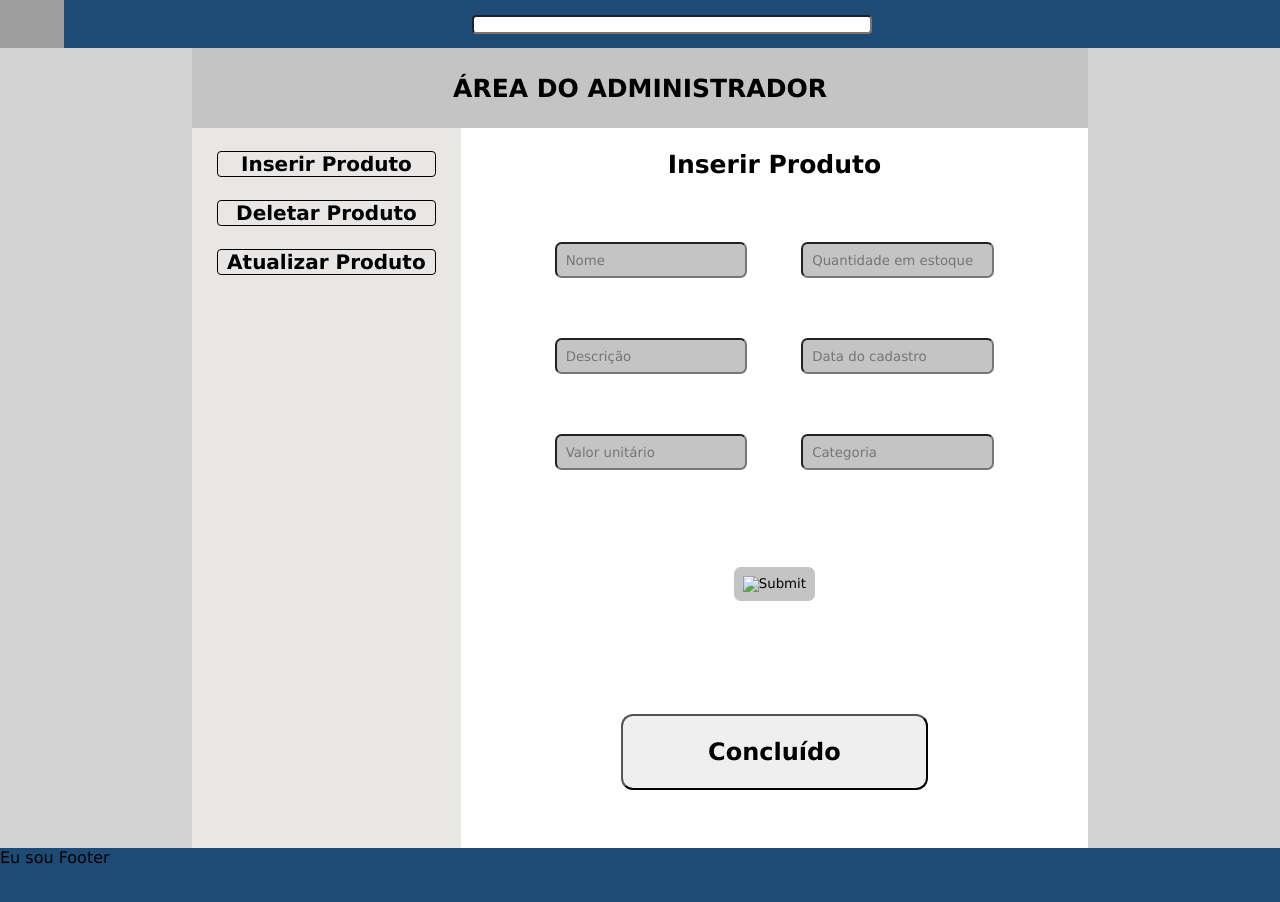
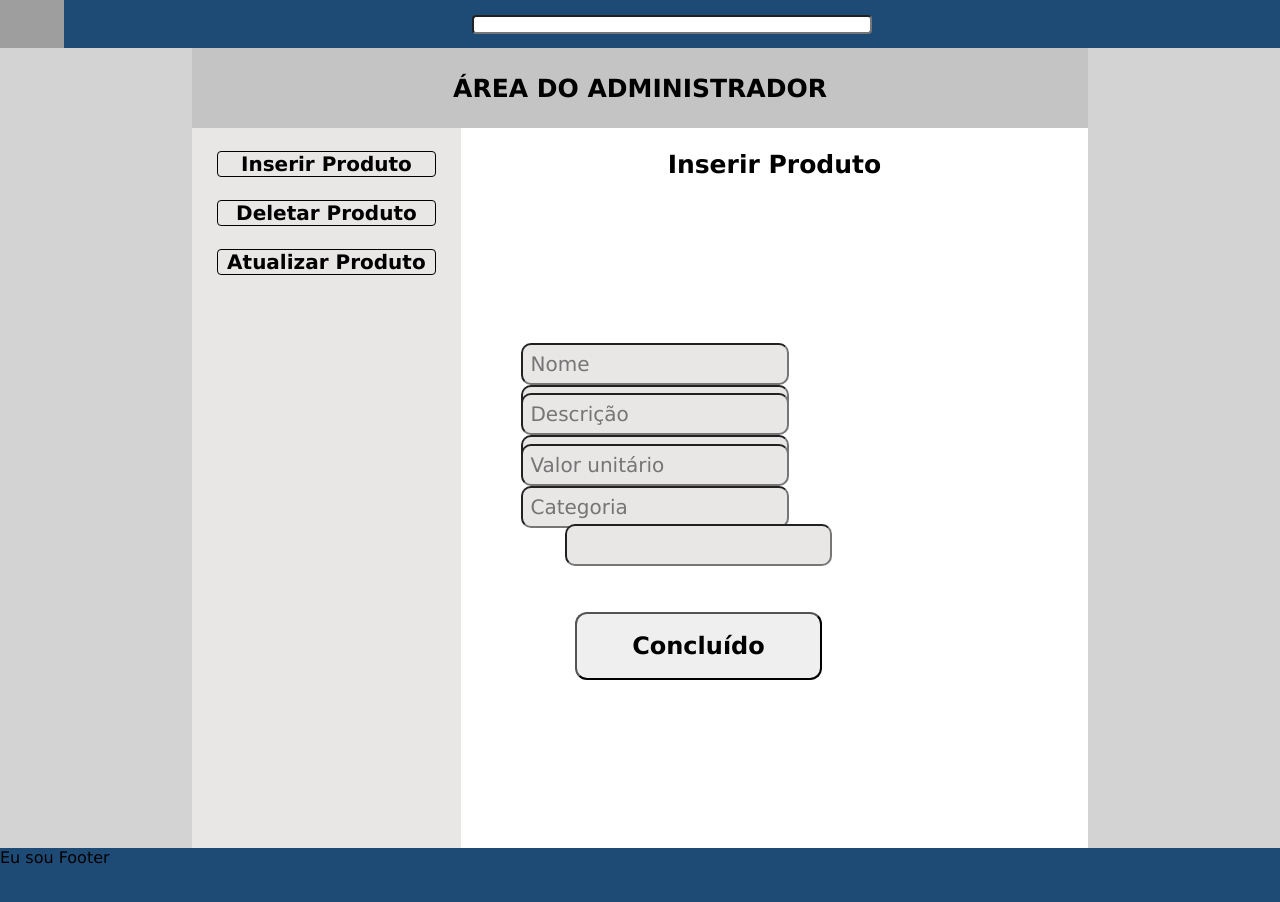
Before and after one commit to MateuscMachado/ecommerce-comunidata, a React (Create React App) app: page /admin in a window 1280 px wide. Both pictures are taken after a click on the item "Inserir Produto". Shown: the top 902 px of the page. Built offline with nearby package versions, Linux system fonts and the light colour scheme; no server answers; grey boxes are pictures that could not be loaded.

Commit message:
Mudanças nos Inputs de Administrador

```diff
--- a/src/components/AtualizarProduto/index.js
+++ b/src/components/AtualizarProduto/index.js
@@ -1,3 +1,5 @@
+import {useState} from 'react';
+
 import {
     Container,
     Title,
@@ -6,31 +8,46 @@ import {
     AreaImage,
     AreaButton,
     Button,
+    InfoID
 } from "./styles"
 
 function AtualizarProduto() {
+
+    const [infoProduto, setInfoProduto] = useState([]);
+
+
+
+    /* // Setar as novas informações de produto
+    function apiRequest() {
+
+        setInfoProduto(produtos);
+    }
+    */
     return (
         <Container>
             <Title>
                 Atualizar Produto
             </Title>
+            <InfoID>
+                <Input id="InputID" type="text" placeholder="ID do produto" />
+            </InfoID>
             <InfoProduct>
-                <Input type="text" placeholder="Nome" />
-                <Input type="text"placeholder="Quantidade em estoque" />
+                <Input id="InputNome" type="text" placeholder="Nome" />
+                <Input id="InputQuantidade" type="text"placeholder="Quantidade em estoque" />
             </InfoProduct>
             <InfoProduct>
-                <Input type="text" placeholder="Descrição" />
-                <Input type="text" placeholder="Data do cadastro" />
+                <Input id="InputDescricao" type="text" placeholder="Descrição" />
+                <Input id="InputCadastro" type="text" placeholder="Data do cadastro" />
             </InfoProduct>
             <InfoProduct>
-                <Input type="text" placeholder="Valor unitário" />
-                <Input type="text" placeholder="Categoria" />
+                <Input id="InputValor" type="text" placeholder="Valor unitário" />
+                <Input id="InputCategoria" type="text" placeholder="Categoria" />
             </InfoProduct>
             <AreaImage>
                 <Input type="image"/>
             </AreaImage>
             <AreaButton>
-                <Button>Concluído</Button>
+                <Button onClick="" >Concluído</Button>
             </AreaButton>
         </Container>
     )
--- a/src/components/AtualizarProduto/styles.js
+++ b/src/components/AtualizarProduto/styles.js
@@ -9,9 +9,18 @@ export const Container = styled.div`
 `
 
 export const Input = styled.input`
-    background-color: #c4c4c4;
+    background-color: #e9e6e6;
     padding: 2%;
+    font-size: 20px;
     border-radius: 0.5em;
+`
+
+export const InfoID = styled.div`
+    display: flex;
+    align-items: center;
+    justify-content: center;
+    width: 70%;
+    height: 5%;
 `
 
 export const Title = styled.div`
--- a/src/components/InserirProduto/index.js
+++ b/src/components/InserirProduto/index.js
@@ -1,3 +1,6 @@
+import { useEffect, useState } from "react"
+import { api } from "../../services/api";
+
 import {
     Container,
     Title,
@@ -9,29 +12,72 @@ import {
 } from "./styles"
 
 function InserirProduto() {
+
+    const initialFormState = {
+        nome: '',
+        quantidade: '',
+        descricao: '',
+        dataCadastro: '',
+        valorUnitario: '',
+        categoria: '',
+        urlImagem: '',
+    }
+
+    const [form, setForm] = useState(initialFormState);
+    const [listaProdutos, setListaProdutos] = useState([]);
+
+    const setInput = (newValue) => {
+        setForm(form => (
+            { ...form, ...newValue }
+        ))
+    }
+
+    useEffect(() => {
+        async function handleProducts() {
+            const response = await api.get(`/produtos`)
+            setListaProdutos(response.data)
+        }
+        handleProducts();
+    }, [])
+
     return (
         <Container>
             <Title>
                 Inserir Produto
             </Title>
+
+            <form onSubmit="">
             <InfoProduct>
-                <Input type="text" placeholder="Nome" />
-                <Input type="text"placeholder="Quantidade em estoque" />
+                <Input id="InputNome" type="text" placeholder="Nome"
+                    onChange={e => setInput({ nome: e.target.value })}
+                    label="Nome"/>
+                <Input id="InputQuantidade" type="text" placeholder="Quantidade em estoque"
+                    onChange={e => setInput({ quantidade: e.target.value })}
+                    label="Quantidade"/>
             </InfoProduct>
             <InfoProduct>
-                <Input type="text" placeholder="Descrição" />
-                <Input type="text" placeholder="Data do cadastro" />
+                <Input id="InputDescricao" type="text" placeholder="Descrição"
+                    onChange={e => setInput({ descricao: e.target.value })}
+                    label="Descricao"/>
+                <Input id="InputCadastro" type="text" placeholder="Data do cadastro"
+                    onChange={e => setInput({ dataCadastro: e.target.value })}
+                    label="Data-do-Cadastro"/>
             </InfoProduct>
             <InfoProduct>
-                <Input type="text" placeholder="Valor unitário" />
-                <Input type="text" placeholder="Categoria" />
+                <Input id="InputValor" type="text" placeholder="Valor unitário"
+                    onChange={e => setInput({ valorUnitario: e.target.value })}
+                    label="Valor-Unitario"/>
+                <Input id="InputCategoria" type="text" placeholder="Categoria"
+                    onChange={e => setInput({ categoria: e.target.value })}
+                    label="Categoria"/>
             </InfoProduct>
             <AreaImage>
-                <Input type="image"/>
+                <Input id="InputImagem" type="text" />
             </AreaImage>
             <AreaButton>
-                <Button>Concluído</Button>
+                <Button type="submit">Concluído</Button>
             </AreaButton>
+            </form>
         </Container>
     )
 }
--- a/src/components/InserirProduto/styles.js
+++ b/src/components/InserirProduto/styles.js
@@ -8,8 +8,9 @@ export const Container = styled.div`
     max-width: 70%;
 `
 export const Input = styled.input`
-    background-color: #c4c4c4;
+    background-color: #e9e6e6;
     padding: 2%;
+    font-size: 20px;
     border-radius: 0.5em;
 `
 
--- a/src/pages/Admin/index.js
+++ b/src/pages/Admin/index.js
@@ -16,7 +16,7 @@ import {
 
 
 
-function Admin() {
+function Admin(props) {
 
     const [opcao, setOpcao] = useState();
 
```
